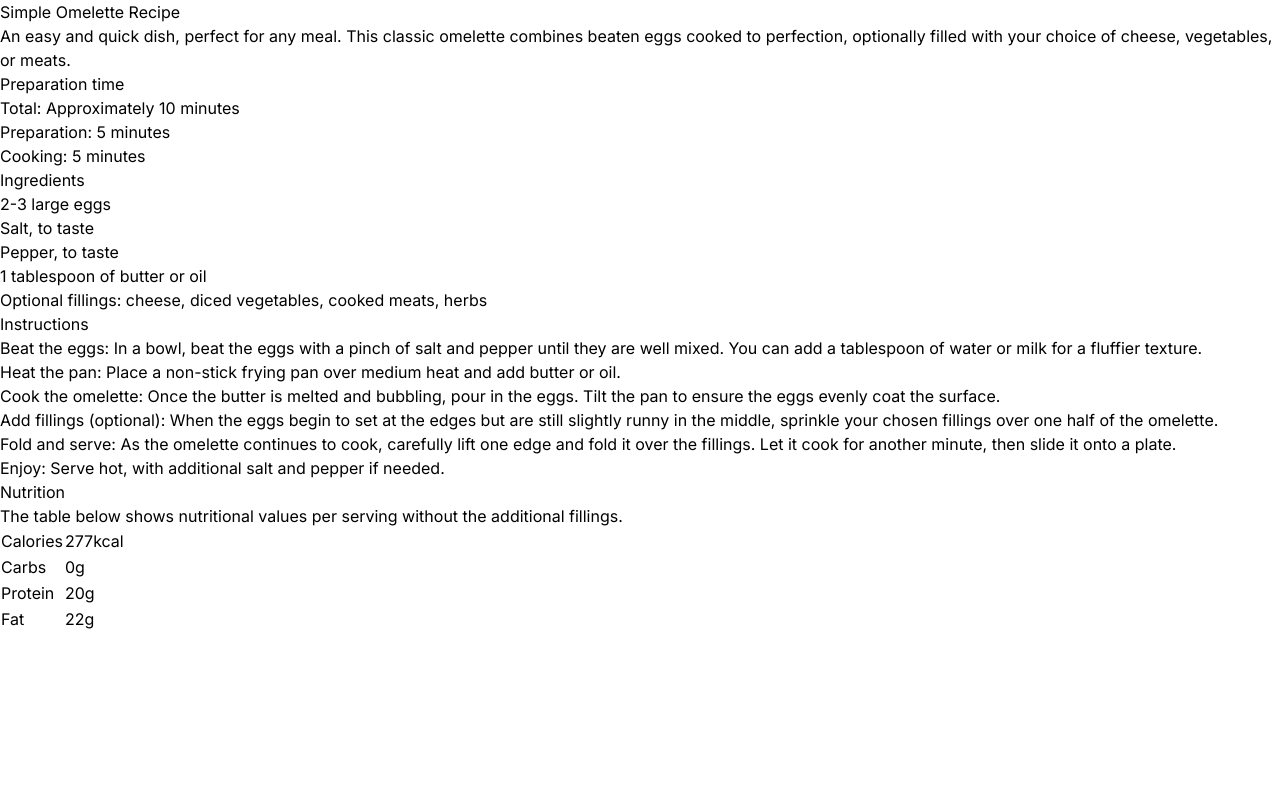
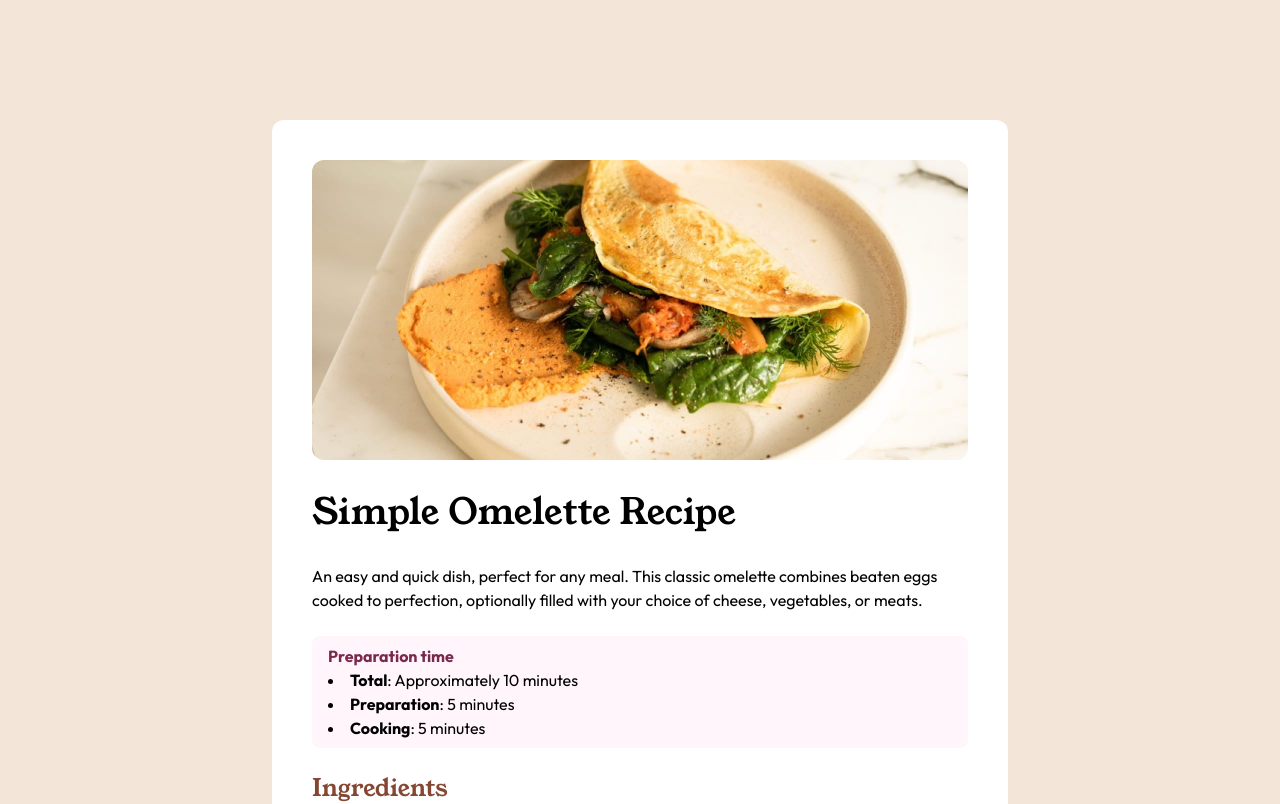
Before and after one commit to n0rrman/frontend-mentor-challenges, a Next.js app in the folder recipe-page/: page / in a window 1280 px wide. Shown: the top 804 px of the page. Built offline with nearby package versions, Linux system fonts and the light colour scheme.

Commit message:
recipe-page scaffolded

```diff
--- /dev/null
+++ b/recipe-page/src/app/fonts.tsx
@@ -0,0 +1,10 @@
+import { Young_Serif, Outfit } from "next/font/google";
+
+export const young = Young_Serif({
+  subsets: ["latin"],
+  weight: ["400"],
+});
+export const outfit = Outfit({
+  subsets: ["latin"],
+  weight: ["400", "600", "700"],
+});
--- a/recipe-page/src/app/page.tsx
+++ b/recipe-page/src/app/page.tsx
@@ -1,9 +1,21 @@
+import Image from "next/image";
+
+import { young, outfit } from "./fonts";
+import foodImage from "/public/image-omelette.jpeg";
+
 export default function Home() {
   return (
-    <div>
-      <main>
+    <div
+      className={`flex justify-center items-center min-h-screen bg-eggshell ${outfit.className}`}
+    >
+      <main className="flex flex-col gap-6 max-w-[46rem] bg-white p-10 rounded-xl my-0 md:my-[7.5rem]">
         <section>
-          <h1>Simple Omelette Recipe</h1>
+          <div className="relative w-full aspect-[2.1866666667] rounded-xl overflow-hidden">
+            <Image src={foodImage} alt="" fill />
+          </div>
+          <h1 className={`${young.className} py-8 text-4xl`}>
+            Simple Omelette Recipe
+          </h1>
 
           <p>
             An easy and quick dish, perfect for any meal. This classic omelette
@@ -11,21 +23,29 @@ export default function Home() {
             your choice of cheese, vegetables, or meats.
           </p>
         </section>
-        <section>
-          <h3>Preparation time</h3>
+        <section className="px-4 py-2 rounded-lg bg-roseWhite">
+          <h3 className="text-darkRaspberry font-bold">Preparation time</h3>
 
-          <ul>
-            <li>Total: Approximately 10 minutes</li>
+          <ul className="list-disc list-inside">
+            <li>
+              <span className="font-bold">Total</span>: Approximately 10 minutes
+            </li>
 
-            <li>Preparation: 5 minutes</li>
-            <li>Cooking: 5 minutes</li>
+            <li>
+              <span className="font-bold">Preparation</span>: 5 minutes
+            </li>
+            <li>
+              <span className="font-bold">Cooking</span>: 5 minutes
+            </li>
           </ul>
         </section>
 
         <section>
-          <h2>Ingredients</h2>
+          <h2 className={`${young.className} text-nutmeg text-2xl pb-5`}>
+            Ingredients
+          </h2>
 
-          <ul>
+          <ul className="list-disc list-inside">
             <li>2-3 large eggs</li>
             <li>Salt, to taste</li>
             <li>Pepper, to taste</li>
@@ -36,43 +56,56 @@ export default function Home() {
           </ul>
         </section>
 
+        <hr />
+
         <section>
-          <h3>Instructions</h3>
-          <ol>
+          <h3 className={`${young.className} text-nutmeg text-2xl pb-5`}>
+            Instructions
+          </h3>
+          <ol className="pl-6 list-decimal list-outside">
             <li>
-              Beat the eggs: In a bowl, beat the eggs with a pinch of salt and
-              pepper until they are well mixed. You can add a tablespoon of
-              water or milk for a fluffier texture.
+              <span className="font-bold">Beat the eggs</span>: In a bowl, beat
+              the eggs with a pinch of salt and pepper until they are well
+              mixed. You can add a tablespoon of water or milk for a fluffier
+              texture.
             </li>
 
             <li>
-              Heat the pan: Place a non-stick frying pan over medium heat and
-              add butter or oil.
+              <span className="font-bold">Heat the pan</span>: Place a non-stick
+              frying pan over medium heat and add butter or oil.
             </li>
 
             <li>
-              Cook the omelette: Once the butter is melted and bubbling, pour in
-              the eggs. Tilt the pan to ensure the eggs evenly coat the surface.
+              <span className="font-bold">Cook the omelette</span>: Once the
+              butter is melted and bubbling, pour in the eggs. Tilt the pan to
+              ensure the eggs evenly coat the surface.
             </li>
 
             <li>
-              Add fillings (optional): When the eggs begin to set at the edges
-              but are still slightly runny in the middle, sprinkle your chosen
-              fillings over one half of the omelette.
+              <span className="font-bold">Add fillings (optional)</span>: When
+              the eggs begin to set at the edges but are still slightly runny in
+              the middle, sprinkle your chosen fillings over one half of the
+              omelette.
             </li>
             <li>
-              Fold and serve: As the omelette continues to cook, carefully lift
-              one edge and fold it over the fillings. Let it cook for another
-              minute, then slide it onto a plate.
+              <span className="font-bold">old and serve</span>: As the omelette
+              continues to cook, carefully lift one edge and fold it over the
+              fillings. Let it cook for another minute, then slide it onto a
+              plate.
             </li>
             <li>
-              Enjoy: Serve hot, with additional salt and pepper if needed.
+              <span className="font-bold">Enjoy</span>: Serve hot, with
+              additional salt and pepper if needed.
             </li>
           </ol>
         </section>
 
+        <hr />
+
         <section>
-          <h3>Nutrition</h3>
+          <h3 className={`${young.className} text-nutmeg text-2xl pb-5`}>
+            Nutrition
+          </h3>
 
           <p>
             The table below shows nutritional values per serving without the
@@ -83,22 +116,22 @@ export default function Home() {
             <tbody>
               <tr>
                 <td>Calories</td>
-                <td>277kcal</td>
+                <td className="text-nutmeg font-bold">277kcal</td>
               </tr>
 
               <tr>
                 <td>Carbs</td>
-                <td>0g</td>
+                <td className="text-nutmeg font-bold">0g</td>
               </tr>
 
               <tr>
                 <td>Protein</td>
-                <td>20g</td>
+                <td className="text-nutmeg font-bold">20g</td>
               </tr>
 
               <tr>
                 <td>Fat</td>
-                <td>22g</td>
+                <td className="text-nutmeg font-bold">22g</td>
               </tr>
             </tbody>
           </table>
```
